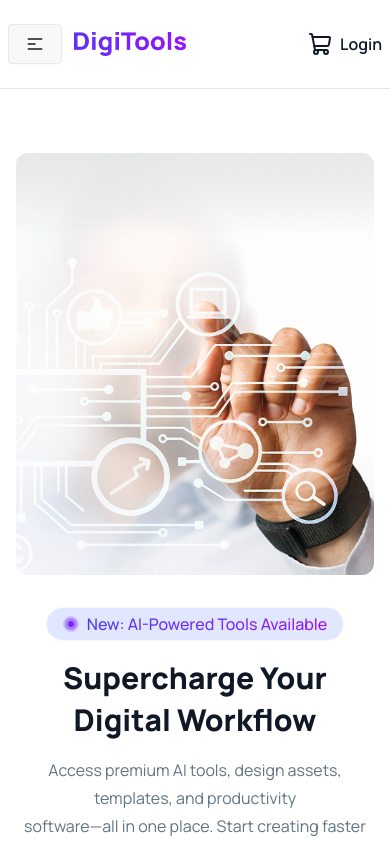
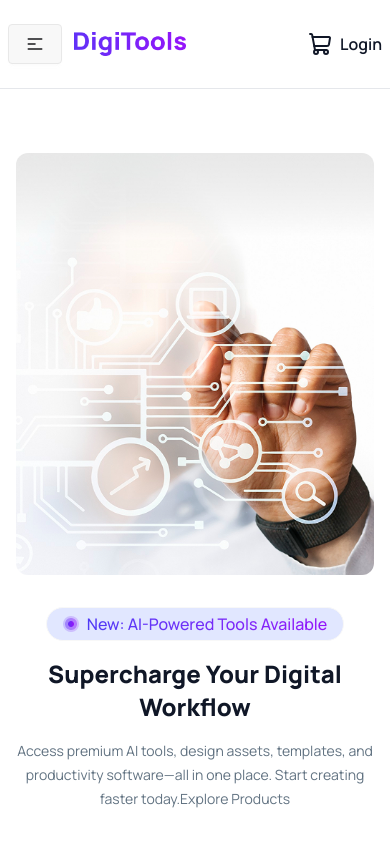
Before and after one commit to HasanMohammodZakaria/assignment-06-ml-06-digi-tools-buying, a React (Vite) app: page / in a window 390 px wide. Shown: the top 841 px of the page. Built offline with nearby package versions, Linux system fonts and the light colour scheme.

Commit message:
banner reponsive problem fixed

```diff
--- a/src/components/Banner.jsx
+++ b/src/components/Banner.jsx
@@ -6,18 +6,18 @@ import Bnimg from '../assets/banner.png';
 const Banner = () => {
   return (
     <div className="flex flex-col-reverse md:flex-row items-center gap-8 md:gap-15 max-w-7xl mx-auto mt-8 md:mt-16 lg:mt-20 px-4 sm:px-6 lg:px-8">
-      <div className="w-full md:w-1/2 text-center md:text-left">
+      <div className="w-full lg:w-1/2 text-center lg:text-left">
         <div className="badge bg-[#E1E7FF] px-4 py-4 rounded-4xl  text-[16px] font-medium flex items-center gap-2 justify-center mx-auto md:mx-0">
           <img src={Circle} alt=""/>
           <span className="bg-linear-to-r from-[#4F39F6] to-[#9514FA] bg-clip-text text-transparent">
             New: AI-Powered Tools Available
           </span>
         </div>
-        <h2 className="text-3xl md:text-5xl lg:text-[60px] font-extrabold text-[#101727] leading-snug mt-4">
-          Supercharge Your<br/>Digital Workflow
+        <h2 className="text-2xl sm:text-3xl md:text-3xl lg:text-[60px] font-extrabold text-[#101727] leading-snug mt-4">
+          Supercharge Your Digital Workflow
         </h2>
-        <p className="md:text-[16px] lg:text-[18px] leading-7 text-[#627382] mt-4">
-          Access premium AI tools, design assets, templates, and productivity<br/>software—all in one place. Start creating faster today.<br/> Explore
+        <p className="text-sm sm:text-base md:text-[16px] lg:text-[18px] leading-6 md:leading-7 text-[#627382] mt-4 max-w-150 mx-auto md:mx-0">
+          Access premium AI tools, design assets, templates, and productivity software—all in one place. Start creating faster today.Explore
           Products
         </p>
 
```
